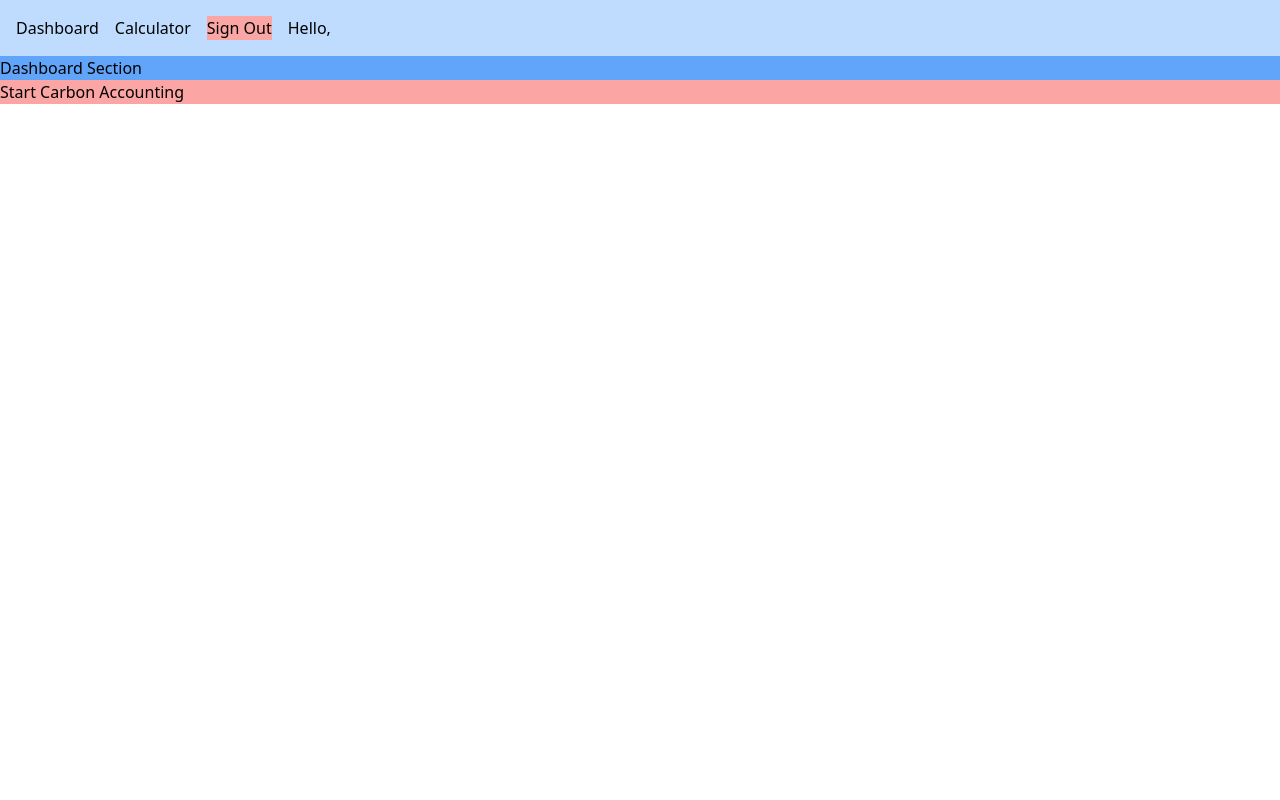
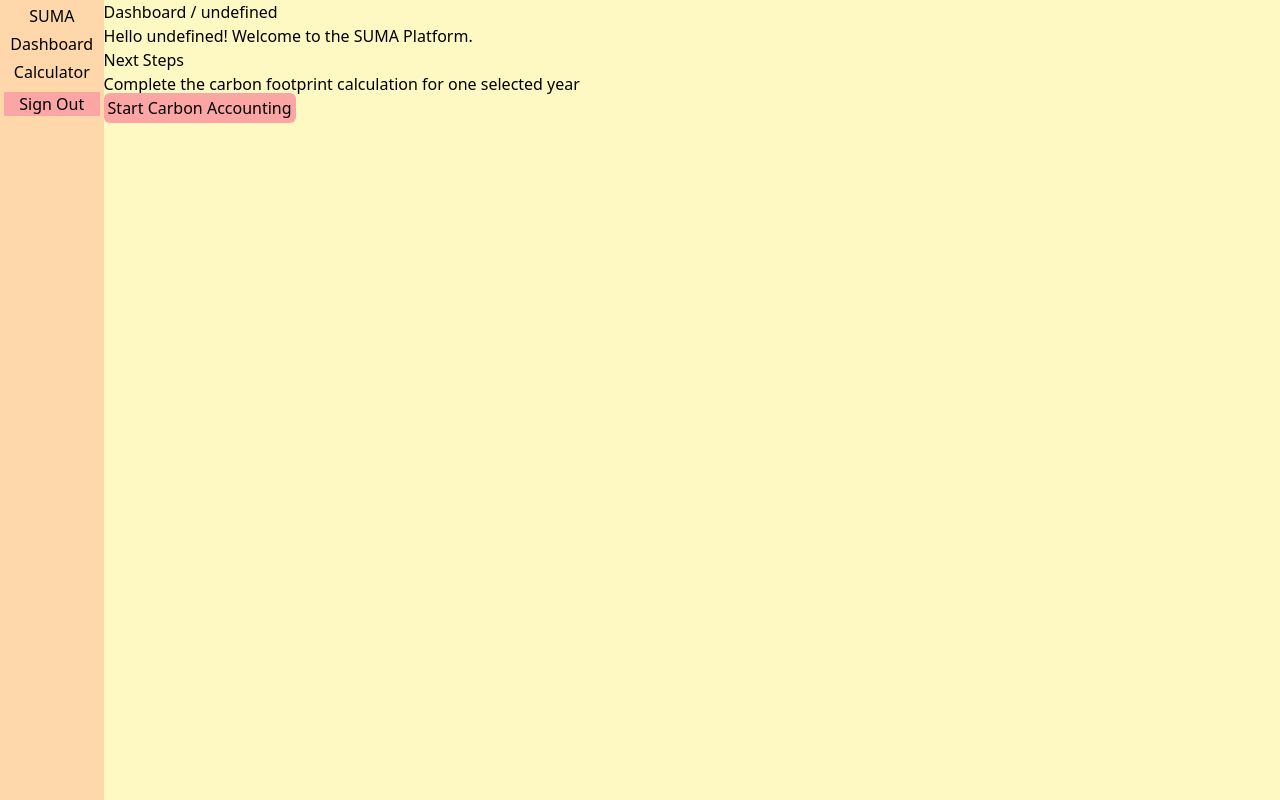
Before and after one commit to shasikaud/suma-mvp, a Next.js app: page /dashboard in a window 1280 px wide. Built offline with nearby package versions, Linux system fonts and the light colour scheme; no server answers; sample sign-in values are in the browser's storage.

Commit message:
basic styling dashboard

```diff
--- a/app/dashboard/page.jsx
+++ b/app/dashboard/page.jsx
@@ -8,13 +8,15 @@ const Dashboard = () => {
   const { data: session } = useSession();
   if (!session) redirect('/login')
   return (
-    <>
-      <div className="flex flex-col bg-blue-400">Dashboard Section</div>
-      <div className="flex flex-col bg-blue-500">
-        <Link href='/calculator' className="flex flex-col bg-red-300">Start Carbon Accounting</Link>
+    <div className="w-full bg-yellow-100">
+      <div>
+        {`Dashboard / ${session?.user?.companyName}`}
       </div>
-    </>
-
+      <h1>{`Hello ${session?.user?.firstName}! Welcome to the SUMA Platform.`}</h1>
+      <h1>Next Steps</h1>
+      <h2>Complete the carbon footprint calculation for one selected year</h2>
+      <Link href='/calculator' className="bg-red-300 p-1 rounded-md">Start Carbon Accounting</Link>
+    </div>
   )
 }
 
--- a/app/layout.jsx
+++ b/app/layout.jsx
@@ -12,8 +12,11 @@ export default function RootLayout({ children }) {
     <html lang="en">
       <body suppressHydrationWarning={true}>
           <AuthProvider>
-            <NavigationBar/>
+            <div className='flex flex-row h-screen'>
+              <NavigationBar/>
               {children}
+            </div>
+
           </AuthProvider>
       </body>
     </html>
--- a/app/login/page.jsx
+++ b/app/login/page.jsx
@@ -49,7 +49,7 @@ const LoginForm = () => {
     }
 
     return (
-        <div className="flex p-4 m-4 bg-blue-100 text-slate-500">
+        <div className="flex h-20 p-4 m-4 bg-blue-100 text-slate-500">
             <form onSubmit={submitForm} className="flex flex-row  justify-center gap-2">
 
                 <input
--- a/components/Navigation.jsx
+++ b/components/Navigation.jsx
@@ -10,11 +10,12 @@ const NavigationBar = () => {
     const { data: session } = useSession();
     if (!session) return <></>
     return (
-        <div className='flex flex-row bg-blue-200 gap-4 p-4'>
+        <div className='flex flex-col w-28 h-full space-between text-center bg-orange-200 gap-1 p-1'>
+            <h1>SUMA</h1>
             <Link href='/dashboard'>Dashboard</Link>
             <Link href='/calculator'>Calculator</Link>
+            <h1>{session?.user?.companyName}</h1>
             <button onClick={()=>signOut()} className='bg-red-300'>Sign Out</button>
-            <h1>Hello, {session?.user?.username}</h1>
         </div>
     )
 }
```
